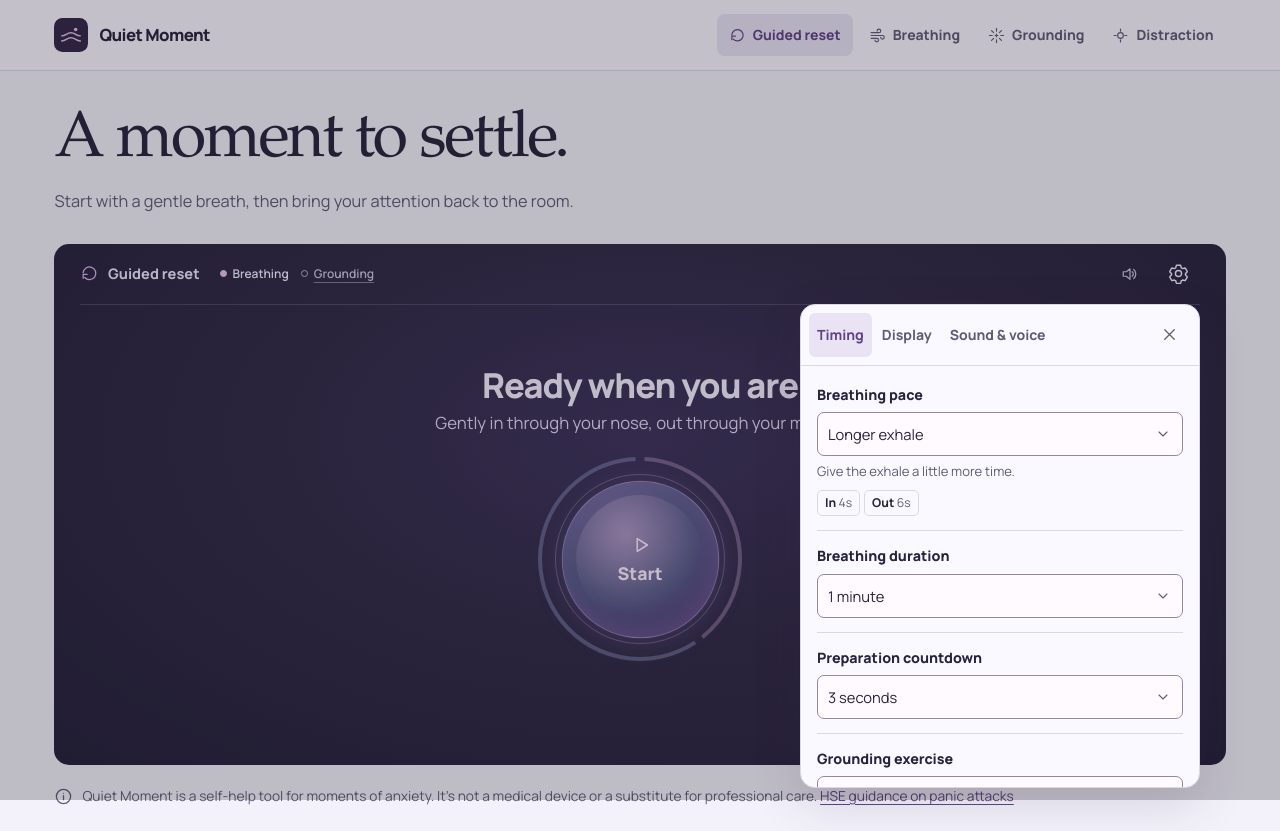
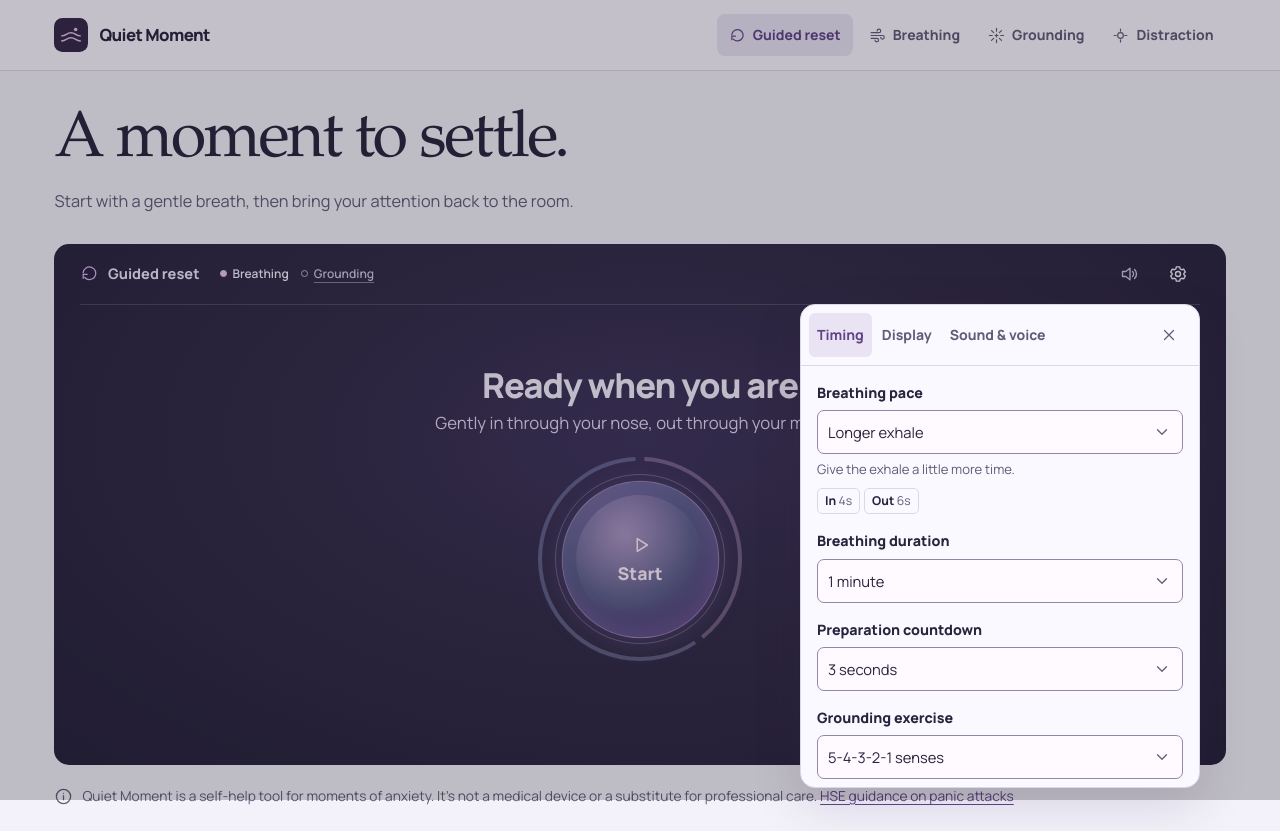
Before and after one commit to SteveWalsh1989/quiet-moment, a Vue app: page / in a window 1280 px wide. Both pictures are taken after a click on the button 1178 px from the left and 273 px from the top of the page. Built offline with nearby package versions, Linux system fonts and the light colour scheme.

Commit message:
Align settings icons and simplify popover dividers

```diff
--- a/src/App.vue
+++ b/src/App.vue
@@ -206,7 +206,7 @@ function previewVoice() {
                   "
                   @click="toggleSound"
                 >
-                  <AppIcon :name="preferences.soundEnabled ? 'sound' : 'mute'" :size="18" />
+                  <AppIcon :name="preferences.soundEnabled ? 'sound' : 'mute'" />
                 </button>
                 <p v-if="audioMessage && !settingsOpen" class="sound-error" role="status">
                   {{ audioMessage }}
--- a/src/components/SelectMenu.vue
+++ b/src/components/SelectMenu.vue
@@ -158,7 +158,7 @@ onUnmounted(() => document.removeEventListener('pointerdown', closeOutside))
         @keydown="handleKey"
       >
         <span v-if="!compact">{{ options[selected]?.label }}</span>
-        <AppIcon name="chevron" :size="compact ? 18 : 16" />
+        <AppIcon name="chevron" :size="18" />
       </button>
       <div
         v-show="isOpen"
--- a/src/components/SessionSettings.vue
+++ b/src/components/SessionSettings.vue
@@ -187,7 +187,7 @@ function updateNumber(field: (typeof customTimingFields)[number]['id'] | 'durati
     <div class="settings">
       <div v-if="settingsTab === 'timing'" class="settings-body">
         <p v-if="isBreathing" class="field-note">Timing changes are available after the session.</p>
-        <div class="settings-row">
+        <div>
           <SelectMenu
             v-model="pace"
             label="Breathing pace"
@@ -220,7 +220,7 @@ function updateNumber(field: (typeof customTimingFields)[number]['id'] | 'durati
             Keep holds comfortable. You can pause the session at any time.
           </p>
         </div>
-        <div class="settings-row">
+        <div>
           <SelectMenu
             v-model="storedDuration"
             label="Breathing duration"
@@ -242,25 +242,21 @@ function updateNumber(field: (typeof customTimingFields)[number]['id'] | 'durati
             Ends after a full cycle at {{ formatTime(practiceTime) }}.
           </p>
         </div>
-        <div class="settings-row">
         <SelectMenu
           v-model="prep"
           label="Preparation countdown"
           :options="prepOptions"
           :disabled="isBreathing"
         />
-        </div>
-        <div class="settings-row">
+        <div>
           <SelectMenu v-model="ground" label="Grounding exercise" :options="groundingOptions" />
           <p v-if="isGuided && isGrounding" class="field-note">Changes apply to your next reset.</p>
         </div>
       </div>
 
       <div v-else-if="settingsTab === 'display'" class="settings-body">
-        <div class="settings-row">
         <SelectMenu v-model="theme" label="Appearance" :options="themeOptions" />
-        </div>
-        <div class="settings-row">
+        <div>
           <label class="switch-row">
             <span>Show countdowns</span>
             <input v-model="countdown" type="checkbox" aria-describedby="countdown-detail" />
@@ -269,9 +265,7 @@ function updateNumber(field: (typeof customTimingFields)[number]['id'] | 'durati
             Show seconds in the circle and time remaining at the top of the player.
           </p>
         </div>
-        <div class="settings-row">
         <SelectMenu v-model="motion" label="Breathing animation" :options="motionOptions" />
-        </div>
       </div>
 
       <div v-else class="settings-body">
--- a/src/components/SettingsPopover.vue
+++ b/src/components/SettingsPopover.vue
@@ -95,7 +95,7 @@ onUnmounted(() => {
     popovertarget="session-settings"
     @click="handleTrigger"
   >
-    <AppIcon name="settings" :size="21" />
+    <AppIcon name="settings" />
   </button>
   <dialog
     id="session-settings"
@@ -118,7 +118,7 @@ onUnmounted(() => {
         autofocus
         @click="closeSettings"
       >
-        <AppIcon name="close" :size="19" />
+        <AppIcon name="close" :size="18" />
       </button>
     </div>
     <div class="settings-popover-content">
--- a/src/components/iconPaths.ts
+++ b/src/components/iconPaths.ts
@@ -11,15 +11,15 @@ export const iconPaths = {
   scent: 'M11 3c0 4-4 8-4 12a5 5 0 0 0 10 0c0-2-1.5-4-3-6m-2 9h.01',
   taste: 'M5 10c3.5 1 10.5 1 14 0-1 5-3 8-7 8s-6-3-7-8Zm0 0 4-4 3 2 3-2 4 4',
   focus: 'M12 3v3m0 12v3M3 12h3m12 0h3M16 12a4 4 0 1 0-8 0 4 4 0 0 0 8 0Z',
-  sound: 'M3 9v6h4l5 4V5L7 9H3m12 0a4 4 0 0 1 0 6m2-9a8 8 0 0 1 0 12',
-  mute: 'M3 9v6h4l5 4V5L7 9H3m13 1 4 4m0-4-4 4',
+  sound: 'M3 9v6h4l5 4V5L7 9H3m12 0a4.25 4.25 0 0 1 0 6m2.5-8.5a7.75 7.75 0 0 1 0 11',
+  mute: 'M3 9v6h4l5 4V5L7 9H3m13 .5 5 5m0-5-5 5',
   sun: 'M12 2v2m0 16v2M2 12h2m16 0h2M5 5l1.5 1.5m11 11L19 19M5 19l1.5-1.5m11-11L19 5m-2 7a5 5 0 1 1-10 0 5 5 0 0 1 10 0Z',
   moon: 'M20.5 15.1A8.8 8.8 0 0 1 8.9 3.5a8.8 8.8 0 1 0 11.6 11.6Z',
   monitor: 'M4 4h16a1 1 0 0 1 1 1v11a1 1 0 0 1-1 1H4a1 1 0 0 1-1-1V5a1 1 0 0 1 1-1Zm8 13v4m-4 0h8',
   music:
     'M9 18V6l11-2v12M9 18c0 1-1.3 2-3 2s-3-.7-3-1.7 1.3-2.3 3-2.3 3 1 3 2Zm11-2c0 1-1.3 2-3 2s-3-.7-3-1.7 1.3-2.3 3-2.3 3 1 3 2Z',
   settings:
-    'M12 8.5a3.5 3.5 0 1 0 0 7 3.5 3.5 0 0 0 0-7ZM9.3 3.5l.5-1h4.4l.5 1 .5 2a7.5 7.5 0 0 1 1.5.9l2-.6 1.1.1 2.2 3.8-.5 1-1.5 1.3v1.7l1.5 1.4.5 1-2.2 3.8-1.1.1-2-.6a7.5 7.5 0 0 1-1.5.9l-.5 2-.5 1H9.8l-.5-1-.5-2a7.5 7.5 0 0 1-1.5-.9l-2 .6-1.1-.1L2 16.1l.5-1L4 13.7V12l-1.5-1.3-.5-1 2.2-3.8 1.1-.1 2 .6a7.5 7.5 0 0 1 1.5-.9l.5-2Z',
+    'M15 12a3 3 0 1 0-6 0 3 3 0 0 0 6 0ZM10 3.5h4l.6 2.4 1.8 1 2.4-.7 2 3.5-1.8 1.7v1.2l1.8 1.7-2 3.5-2.4-.7-1.8 1-.6 2.4h-4l-.6-2.4-1.8-1-2.4.7-2-3.5L5 12.6v-1.2L3.2 9.7l2-3.5 2.4.7 1.8-1 .6-2.4Z',
   close: 'm6 6 12 12M18 6 6 18',
   timer: 'M10 2h4m3 4 1-1m-6 4v4l2 1m6-1a8 8 0 1 1-16 0 8 8 0 0 1 16 0Z',
   info: 'M12 11v5m0-8h.01m9 4a9 9 0 1 1-18 0 9 9 0 0 1 18 0Z',
--- a/src/styles/settings.css
+++ b/src/styles/settings.css
@@ -46,11 +46,11 @@
 }
 
 .settings-body {
-  @apply pt-[4px];
+  @apply grid gap-4 pt-4;
 }
 
-.settings-row {
-  @apply p-[14px_0] border-b border-solid border-b-line;
+.settings-popover :focus-visible {
+  @apply outline-focus;
 }
 
 .settings-select-label,
@@ -154,7 +154,7 @@ input.control {
 }
 
 .settings-footer {
-  @apply pt-[8px];
+  @apply mt-4;
 }
 
 .switch-row {
@@ -185,7 +185,7 @@ input[type='range'] {
 }
 
 .sound-list {
-  @apply p-0 m-[13px_0_0] border-0;
+  @apply m-0 p-0 border-0;
 }
 
 .sound-list legend {
@@ -193,7 +193,7 @@ input[type='range'] {
 }
 
 .sound-row {
-  @apply grid grid-cols-[minmax(0,1fr)_auto] items-center border-b border-solid border-b-line;
+  @apply grid grid-cols-[minmax(0,1fr)_auto] items-center;
 }
 
 .sound-option {
@@ -221,16 +221,16 @@ input[type='range'] {
   @apply text-[length:0.78rem] text-muted;
 }
 
-.volume-label {
-  @apply mt-[11px];
-}
-
 .volume-label span span {
   @apply text-muted tabular-nums;
 }
 
 .voice-settings {
-  @apply mt-[7px] pt-[8px] border-t border-solid border-t-line;
+  @apply pt-2 border-t border-solid border-t-line;
+}
+
+.voice-settings .volume-label {
+  @apply mt-3;
 }
 
 .voice-settings .field-note {
```
Lines whose indentation alone changed are shown as unchanged.
